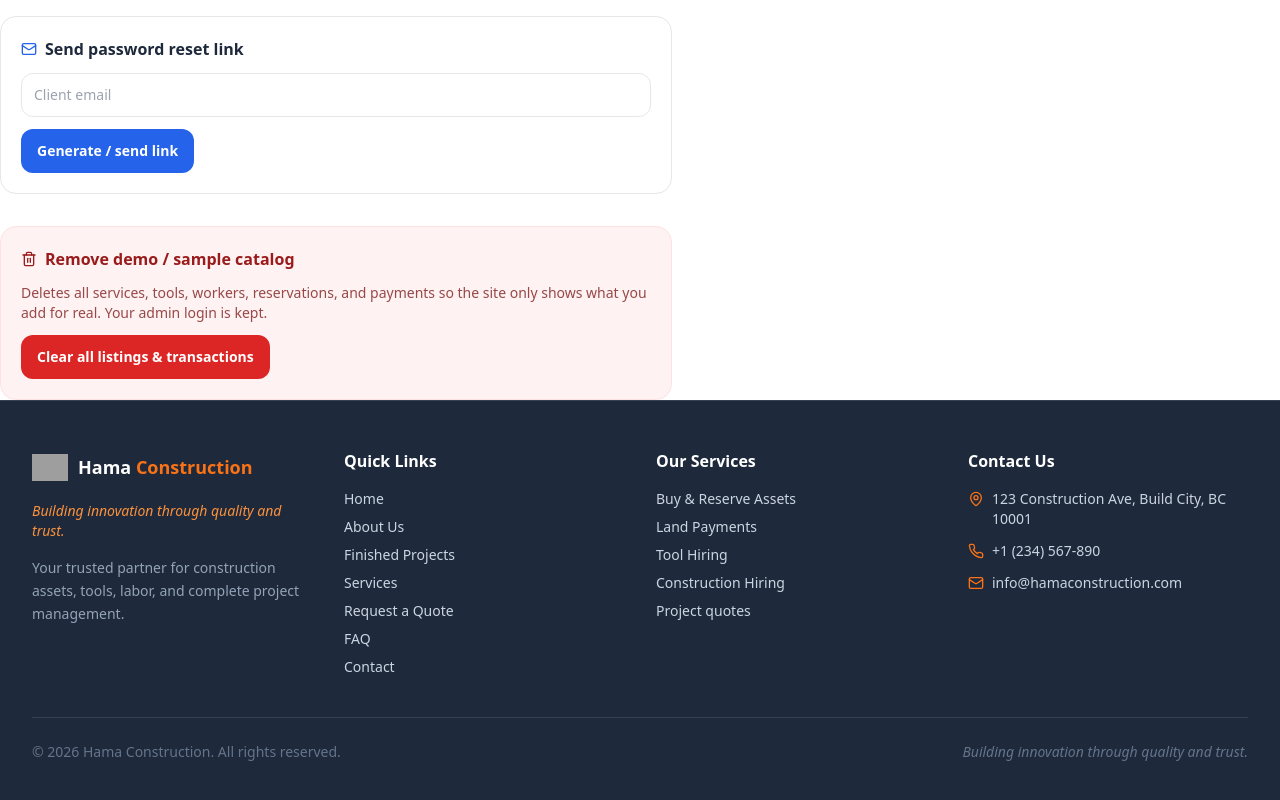
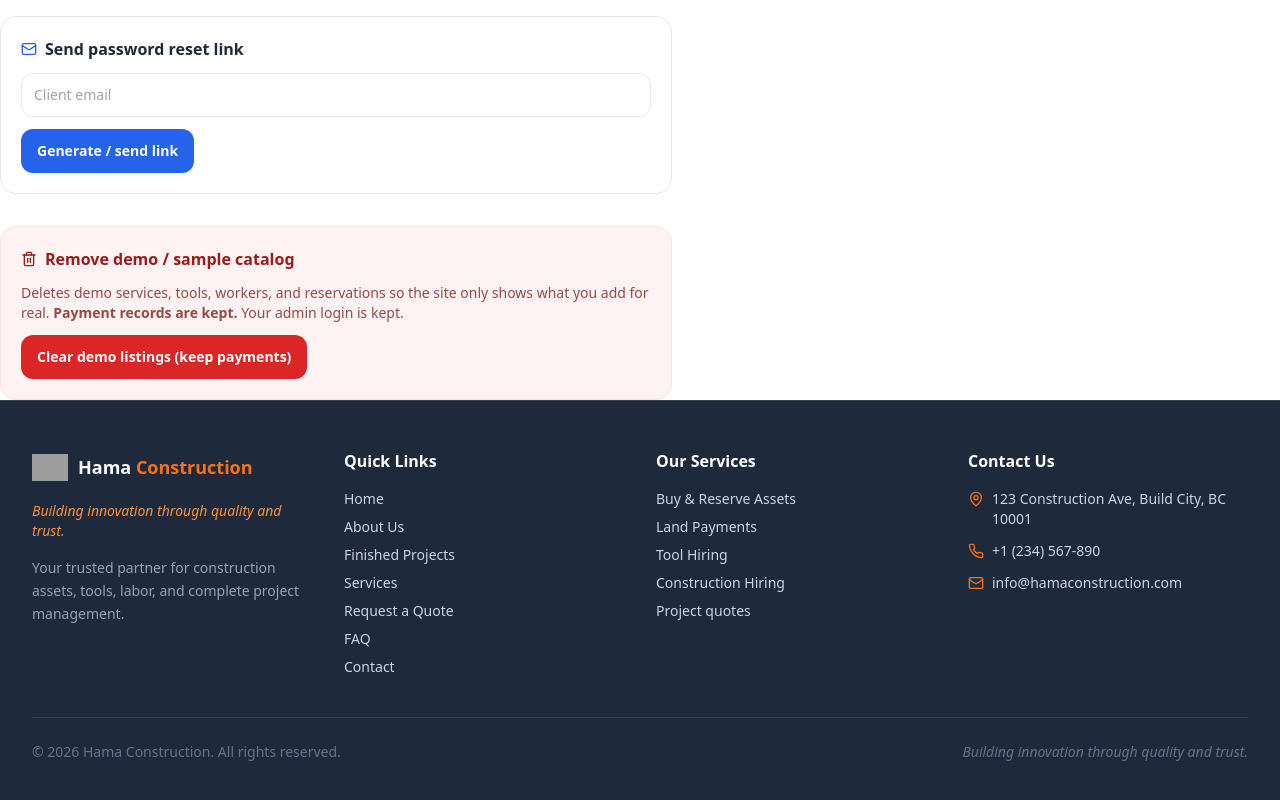
Before and after one commit to WebDevNinja12/buildforge-construction, a Next.js app: page /admin/settings in a window 1280 px wide. Shown: the part 1183-1983 px from the top of the page. Built offline with nearby package versions, Linux system fonts and the light colour scheme; no server answers; grey boxes are pictures that could not be loaded.

Commit message:
Settings purge UI: keep payment records when clearing demo catalog

```diff
--- a/src/app/admin/settings/page.tsx
+++ b/src/app/admin/settings/page.tsx
@@ -170,7 +170,7 @@ export default function AdminSettingsPage() {
   async function purgeCatalog() {
     if (
       !confirm(
-        "Delete ALL services, tools, workers, and related reservations/payments? Only keep real users/admin. This cannot be undone."
+        "Delete ALL demo services, tools, workers, and reservations? Payment history is kept. Admin login is kept. This cannot be undone."
       )
     )
       return;
@@ -450,8 +450,8 @@ export default function AdminSettingsPage() {
           Remove demo / sample catalog
         </h2>
         <p className="text-sm text-red-900/80">
-          Deletes all services, tools, workers, reservations, and payments so the site only shows what you add
-          for real. Your admin login is kept.
+          Deletes demo services, tools, workers, and reservations so the site only shows what you add
+          for real. <strong>Payment records are kept.</strong> Your admin login is kept.
         </p>
         <button
           type="button"
@@ -460,7 +460,7 @@ export default function AdminSettingsPage() {
           className="min-h-[44px] px-4 rounded-xl bg-red-600 text-white text-sm font-semibold disabled:opacity-50 inline-flex items-center gap-2"
         >
           {purgeBusy && <Loader2 className="w-4 h-4 animate-spin" />}
-          Clear all listings & transactions
+          Clear demo listings (keep payments)
         </button>
         {purgeMsg && <p className="text-sm text-emerald-800">{purgeMsg}</p>}
         {purgeErr && <p className="text-sm text-red-700">{purgeErr}</p>}
```
